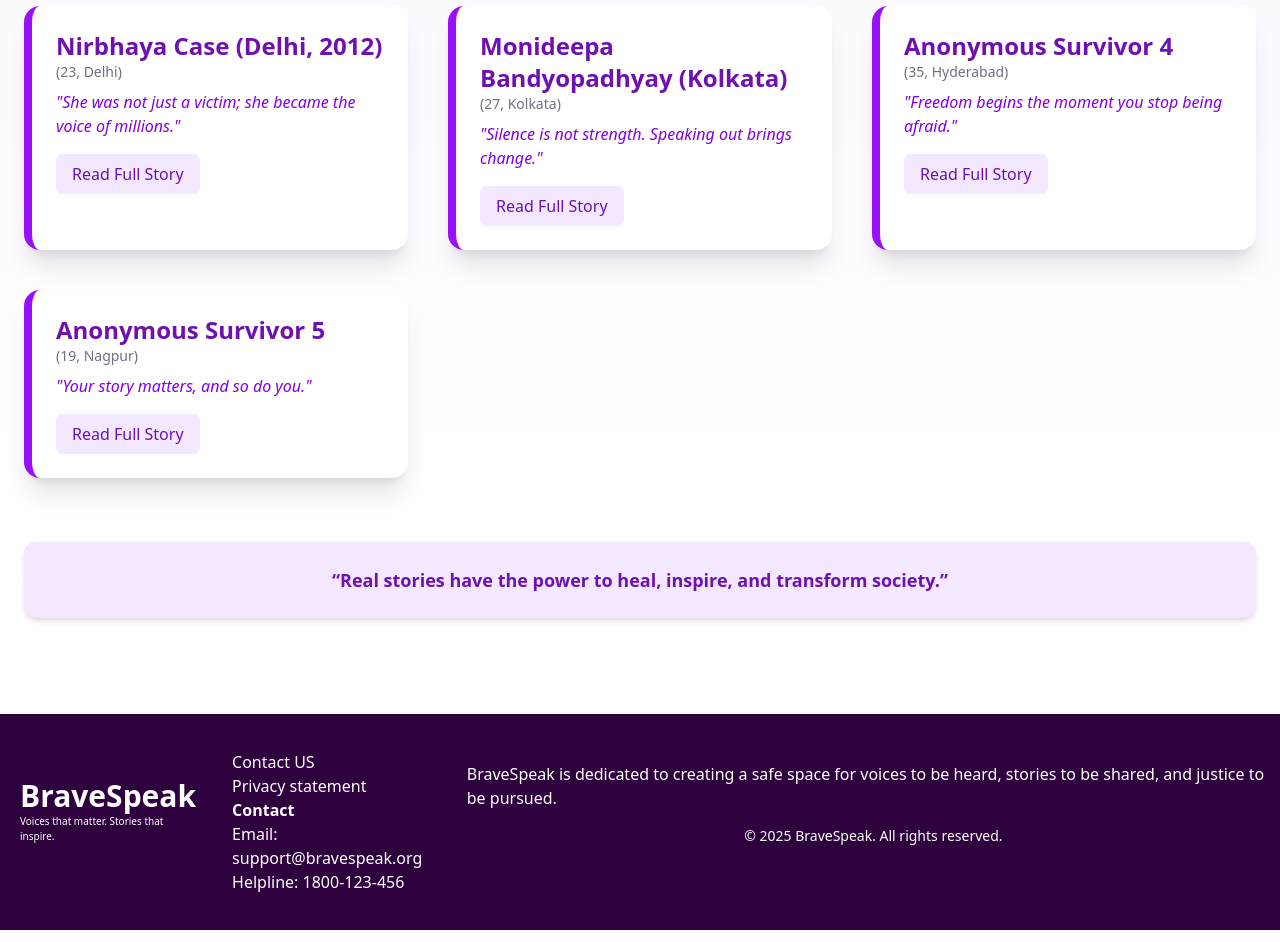
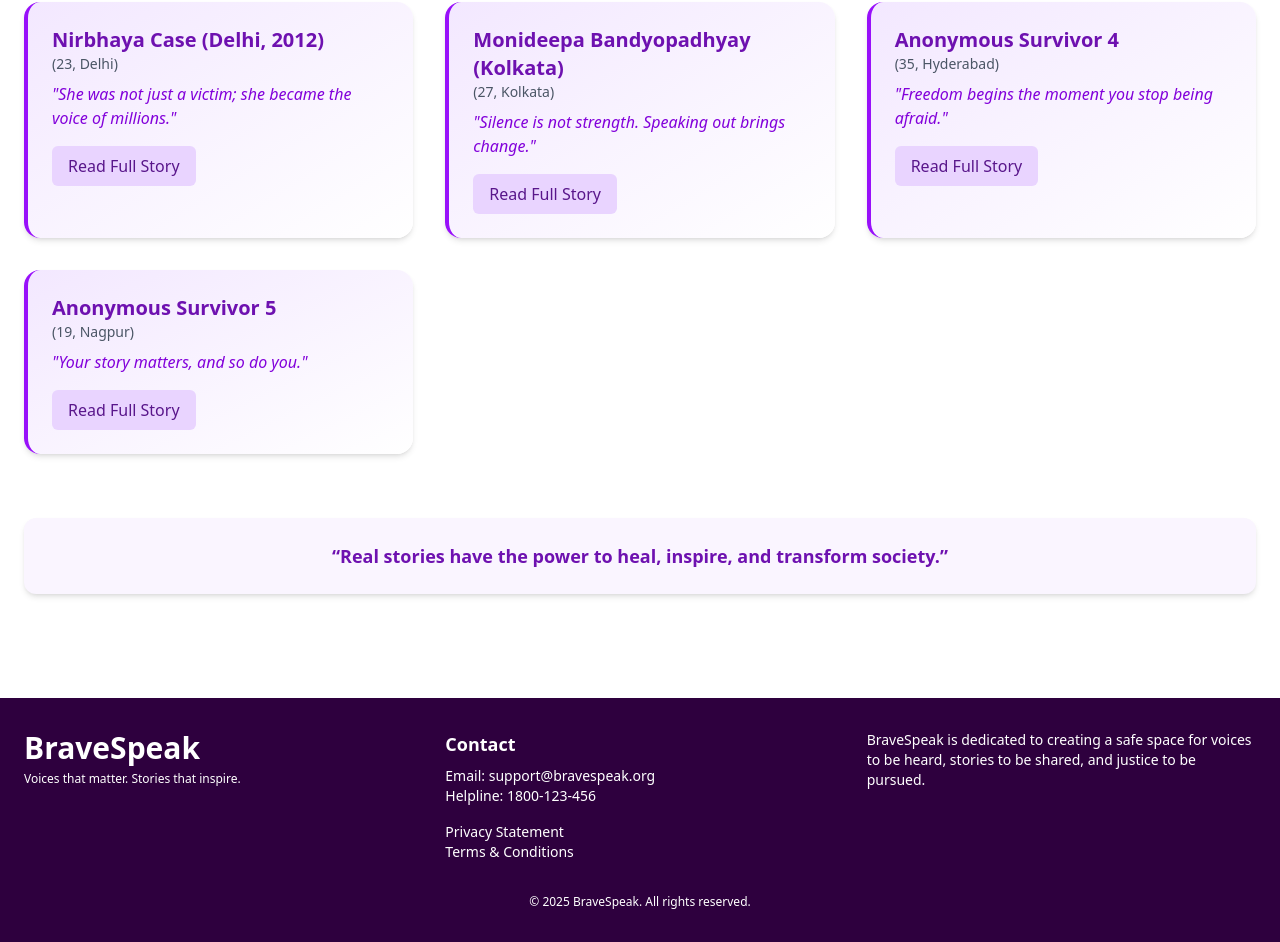
Before and after one commit to DIVYA-PAWAR-03/BraveSpeak, a React (Vite) app: page /survivorStories in a window 1280 px wide. Shown: the part 554-1496 px from the top of the page. Built offline with nearby package versions, Linux system fonts and the light colour scheme.

Commit message:
Make Footer responsive with improved layout and contact details

```diff
--- a/src/components/Footer.jsx
+++ b/src/components/Footer.jsx
@@ -1,33 +1,41 @@
+import React from 'react';
+import { Link } from 'react-router-dom';
 
-import React from 'react'
-import { Link } from 'react-router-dom'
-export default function Footer(){
-    return(
-        <footer className=' bg-[#2E003E] flex space-x-4 text-white mt-10 py-6 ' >
-            <div className='px-5'>
+export default function Footer() {
+  return (
+    <footer className='bg-[#2E003E] text-white mt-10 py-8 px-6'>
+      <div className='max-w-7xl mx-auto flex flex-col md:flex-row md:justify-between md:space-x-8 space-y-8 md:space-y-0'>
+        {/* Logo & Tagline */}
+        <div className='flex-1'>
           <Link to={'/'}>
-                <h1 className='text-3xl font-bold pt-10'>BraveSpeak</h1>
+            <h1 className='text-3xl font-bold'>BraveSpeak</h1>
           </Link>
-                <p className='text-[10px] font-thin'>Voices that matter. Stories that inspire.</p>
-
-            </div>
-            <div className=' font-medium py-3 '>
-                <p>Contact US</p>
-                <p>Privacy statement</p>
-                <h3 className="font-semibold">Contact</h3>
-      <p>Email: support@bravespeak.org</p>
-      <p>Helpline: 1800-123-456</p>
+          <p className='text-[12px] font-light mt-1'>Voices that matter. Stories that inspire.</p>
         </div>
 
-    <div>
-     <p className='pt-6'>
+        {/* Contact Info */}
+        <div className='flex-1'>
+          <h3 className='font-semibold text-lg mb-2'>Contact</h3>
+          <p className='text-sm'>Email: support@bravespeak.org</p>
+          <p className='text-sm'>Helpline: 1800-123-456</p>
+          <div className='mt-4'>
+            <p className='text-sm'>Privacy Statement</p>
+            <p className='text-sm'>Terms & Conditions</p>
+          </div>
+        </div>
+
+        {/* Mission Statement */}
+        <div className='flex-1'>
+          <p className='text-sm'>
             BraveSpeak is dedicated to creating a safe space for voices to be heard,
             stories to be shared, and justice to be pursued.
           </p>
-<p className="text-center text-white mt-4 text-sm">
+        </div>
+      </div>
+
+      <p className='text-center text-white mt-8 text-xs'>
         © {new Date().getFullYear()} BraveSpeak. All rights reserved.
       </p>
-  </div>
     </footer>
-    )
+  );
 }
--- a/src/pages/StoriesPage.jsx
+++ b/src/pages/StoriesPage.jsx
@@ -63,33 +63,31 @@ export default function StoriesPage() {
   const [visibleIndex, setVisibleIndex] = useState(null);
 
   return (
-    <section className="max-w-7xl mx-auto px-6 py-14 bg-gradient-to-b from-purple-50 to-white">
+    <section className="max-w-7xl mx-auto px-6 py-16 bg-white">
       <h1 className="text-5xl font-extrabold text-center mb-12 text-purple-800">
         Survivor Stories & Testimonials
       </h1>
 
-      <p className="text-lg text-center text-purple-700 max-w-4xl mx-auto mb-10">
-        These brave voices have come forward to share their journey of survival,
-        courage, and hope. Each story is a beacon of strength, breaking stigma,
-        and inspiring society to stand up for justice.
+      <p className="text-lg text-center text-gray-700 max-w-4xl mx-auto mb-10">
+        These powerful testimonials shine a light on the resilience and strength of those who have endured harassment and violence. Their voices remind us why awareness, action, and compassion are essential.
       </p>
 
-      <div className="grid md:grid-cols-2 lg:grid-cols-3 gap-10">
+      <div className="grid gap-8 md:grid-cols-2 lg:grid-cols-3">
         {survivorStories.map((story, index) => (
           <div
             key={index}
-            className="bg-white p-6 rounded-2xl shadow-xl border-l-8 border-purple-600 hover:shadow-2xl transition-all"
+            className="bg-gradient-to-br from-purple-100 to-white p-6 rounded-2xl shadow-md border-l-4 border-purple-600 hover:shadow-xl transition-all duration-300"
           >
-            <h2 className="text-2xl font-bold text-purple-800">
+            <h2 className="text-xl font-bold text-purple-800">
               {story.name}
-              <span className="block text-sm font-medium text-gray-500">
+              <span className="block text-sm font-medium text-gray-600">
                 ({story.age}, {story.city})
               </span>
             </h2>
             <p className="mt-2 text-purple-700 italic">"{story.quote}"</p>
             <button
               onClick={() => setVisibleIndex(visibleIndex === index ? null : index)}
-              className="mt-4 px-4 py-2 bg-purple-100 text-purple-800 rounded-md hover:bg-purple-200 font-medium"
+              className="mt-4 px-4 py-2 bg-purple-200 text-purple-900 rounded-md hover:bg-purple-300 font-medium"
             >
               {visibleIndex === index ? "Hide Story" : "Read Full Story"}
             </button>
@@ -102,7 +100,7 @@ export default function StoriesPage() {
         ))}
       </div>
 
-      <div className="mt-16 bg-purple-100 p-6 rounded-xl shadow-md text-center">
+      <div className="mt-16 bg-purple-50 p-6 rounded-xl shadow-md text-center">
         <p className="text-lg text-purple-800 font-semibold">
           “Real stories have the power to heal, inspire, and transform society.”
         </p>
```
Lines whose indentation alone changed are shown as unchanged.
